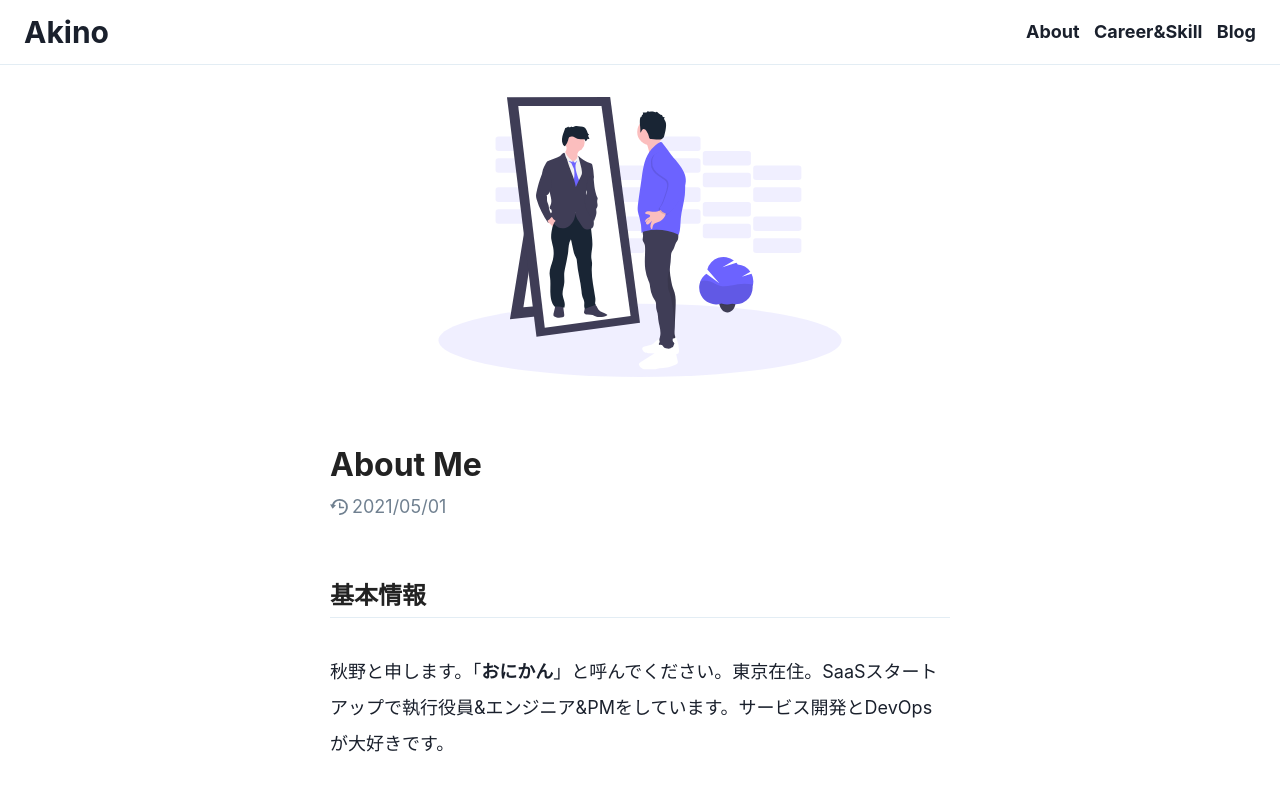
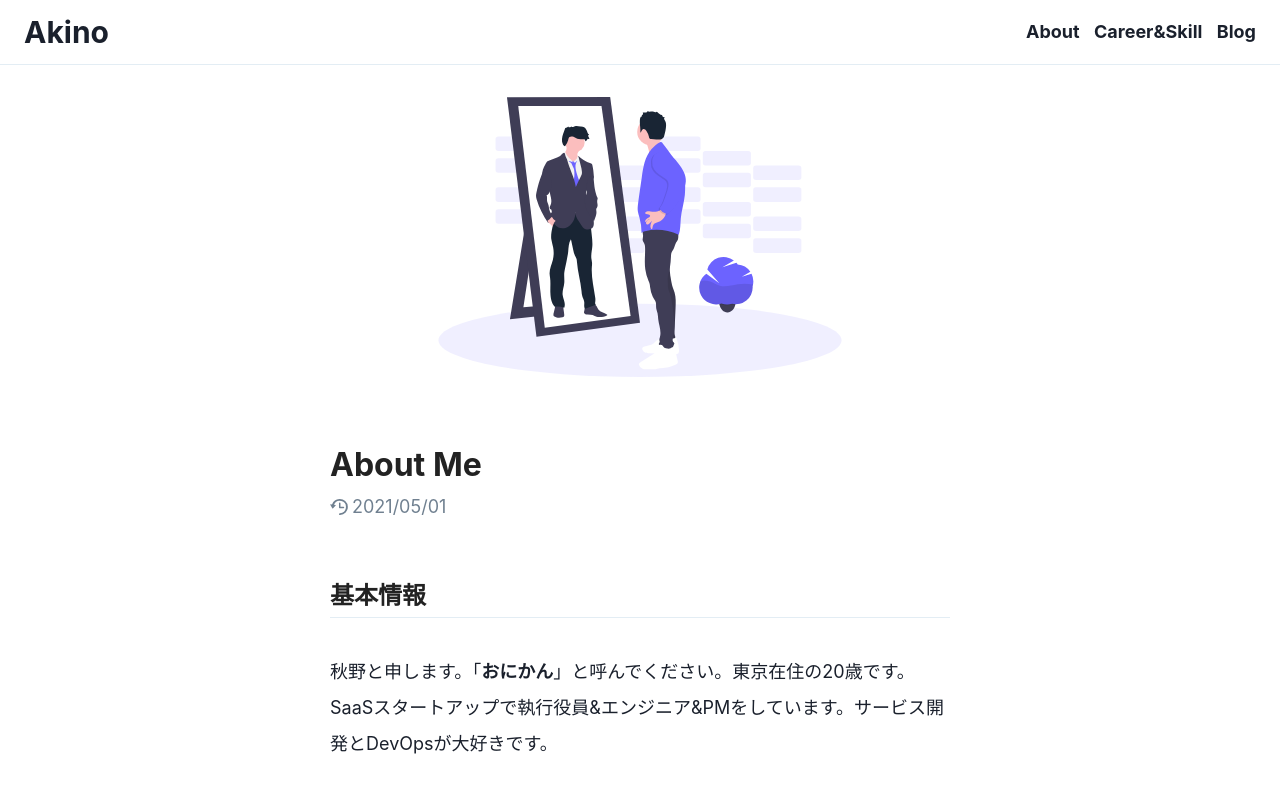
Before and after one commit to onikan27/myPortfolio, a Next.js app: page / in a window 1280 px wide. Shown: the top 800 px of the page. Built offline with nearby package versions, Linux system fonts and the light colour scheme.

Commit message:
fix: text

```diff
--- a/src/pages/index.tsx
+++ b/src/pages/index.tsx
@@ -23,7 +23,7 @@ const Home: NextPage = () => {
           <TextHeader>基本情報</TextHeader>
           <Text>
             秋野と申します。「<b>おにかん</b>
-            」と呼んでください。東京在住。SaaSスタートアップで執行役員&amp;エンジニア&amp;PMをしています。サービス開発とDevOpsが大好きです。
+            」と呼んでください。東京在住の20歳です。SaaSスタートアップで執行役員&amp;エンジニア&amp;PMをしています。サービス開発とDevOpsが大好きです。
           </Text>
           <Text>
             <b>【学歴・職歴】</b>
```
